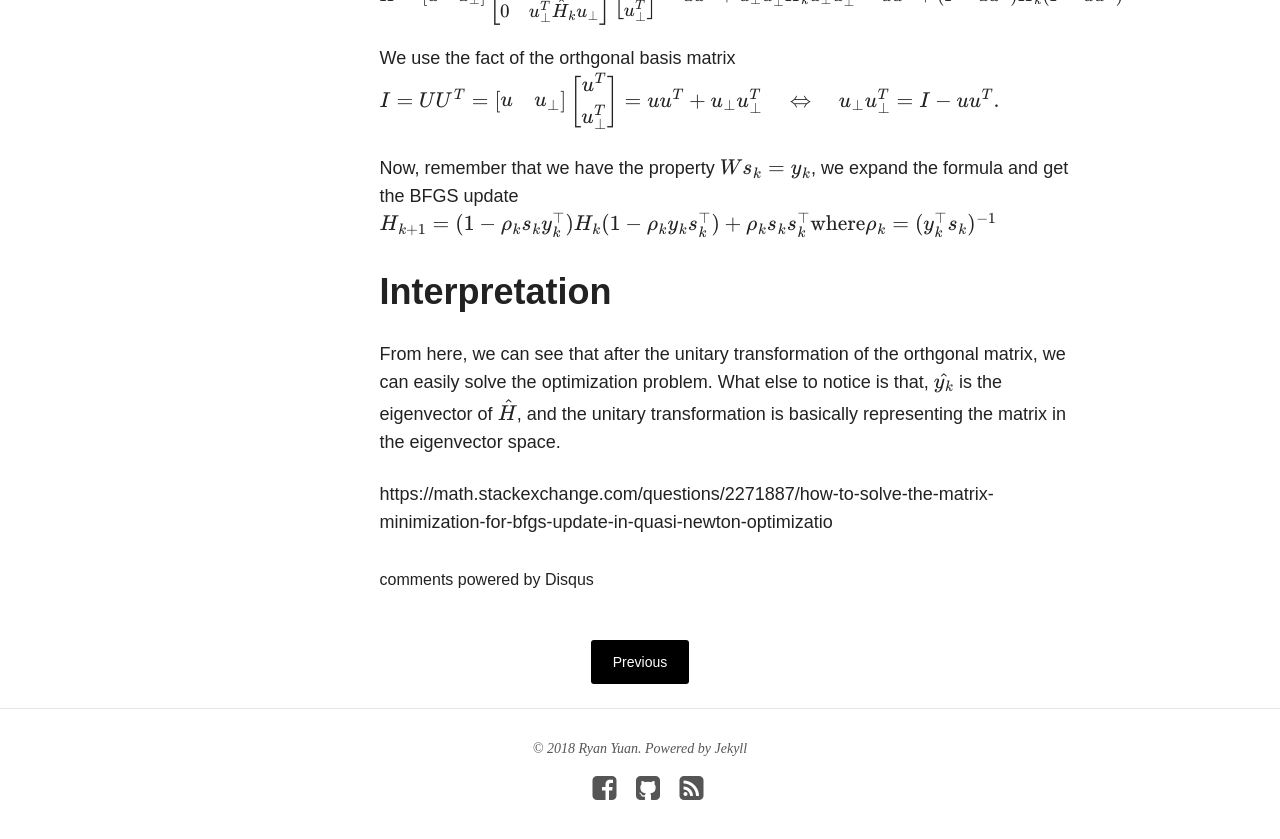
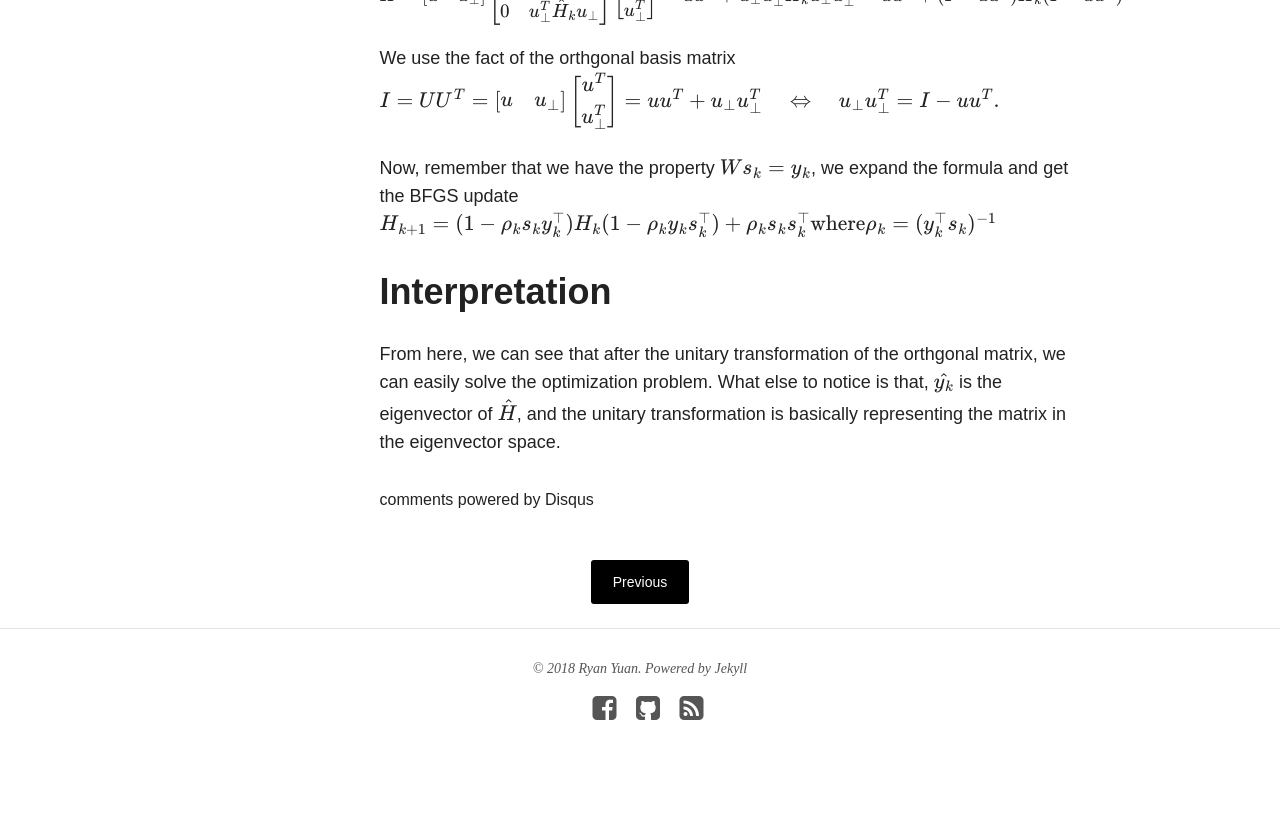
Before and after one commit to ryanyuan42/ryanyuan42.github.io, a Jekyll site: the page built from _posts/2018-09-22-BFGS_optimization.md, in a window 1280 px wide and 900 px high, scrolled down 3322 px. Shown: the top 839 px of the window. Built offline with Jekyll 4.4.1, drawn with Linux system fonts in a browser that asks for light colours; nearby versions of some CDN libraries; formulas are drawn with MathJax 3; comment, search, counter and statistics services are not loaded; some of the changed lines change nothing that is shown.

Commit message:
Update 2018-09-22-BFGS_optimization.md

```diff
--- a/_posts/2018-09-22-BFGS_optimization.md
+++ b/_posts/2018-09-22-BFGS_optimization.md
@@ -89,6 +89,3 @@ $$H_{k+1} = (1-\rho_k s_k y^\top_k)H_k (1-\rho_k y_k s^\top_k)+ \rho_k s_k s^\to
 # Interpretation
 
 From here, we can see that after the unitary transformation of the orthgonal matrix, we can easily solve the optimization problem. What else to notice is that, $$\hat{y_k}$$ is the eigenvector of $$\hat{H}$$, and the unitary transformation is basically representing the matrix in the eigenvector space.
-
-
-https://math.stackexchange.com/questions/2271887/how-to-solve-the-matrix-minimization-for-bfgs-update-in-quasi-newton-optimizatio
```
